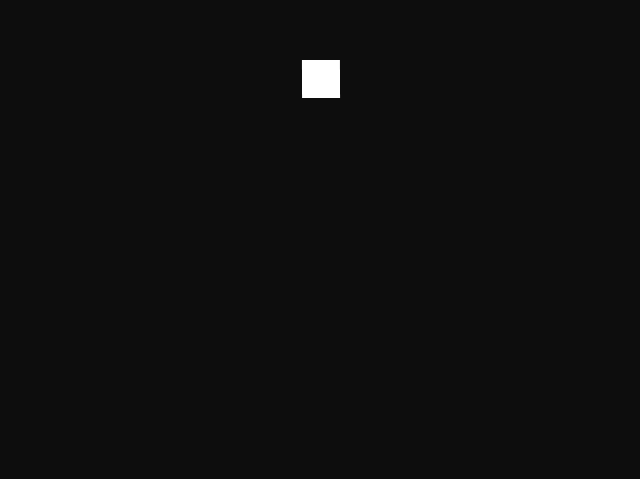
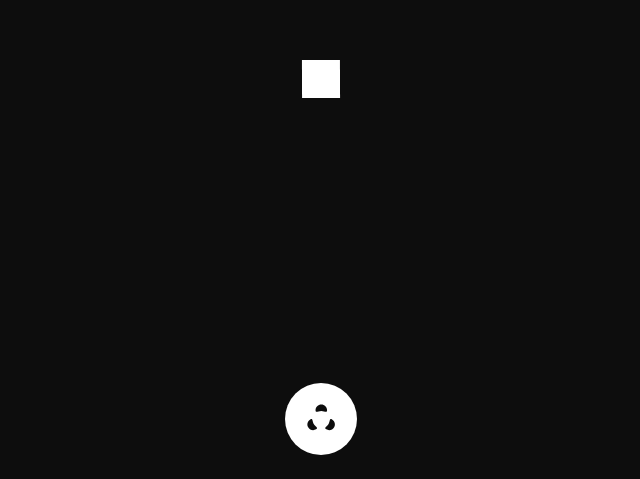
Before and after one commit to Da3shay/MyPortfolio, a React (Create React App) app: page / in a window 1280 px wide. Shown: the part 321-800 px from the top of the page, without its empty margins (319-959 px from the left). Built offline with nearby package versions, Linux system fonts and the light colour scheme.

Commit message:
loader checking

```diff
--- a/src/App.css
+++ b/src/App.css
@@ -43,7 +43,7 @@
   display:flex;
   justify-content: center;
   align-items: center;
-  z-index: 150;
+  /* z-index: 150; */
 }
 .loader {
   display: inline-block;
```
